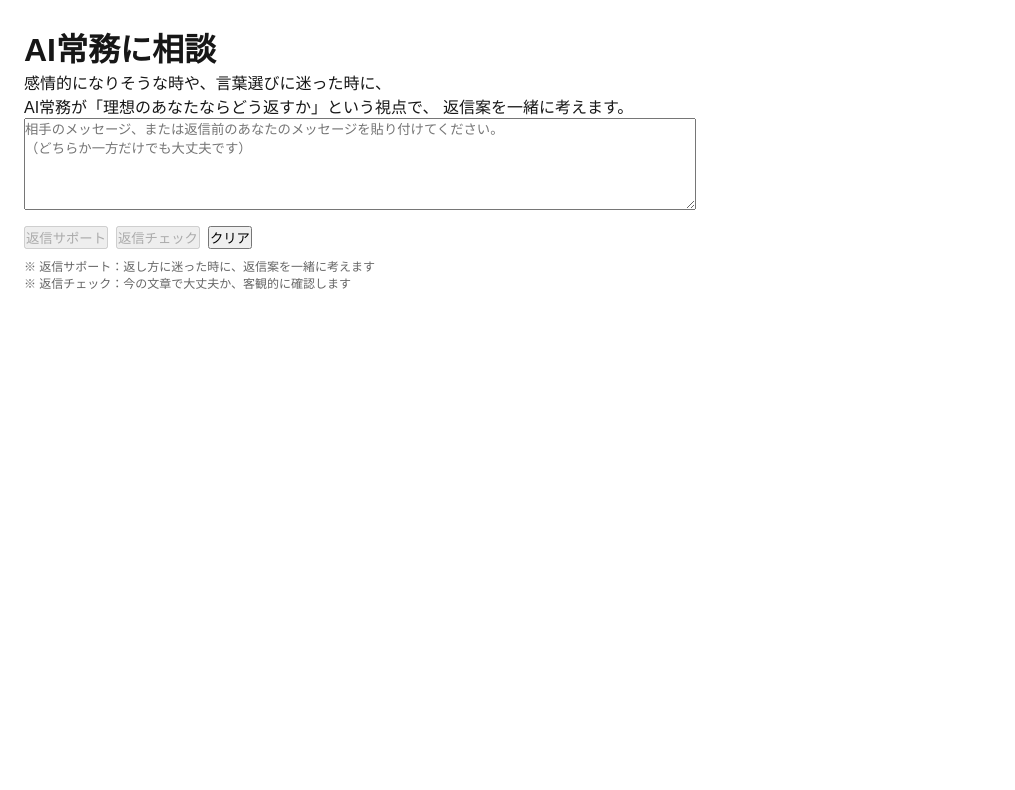
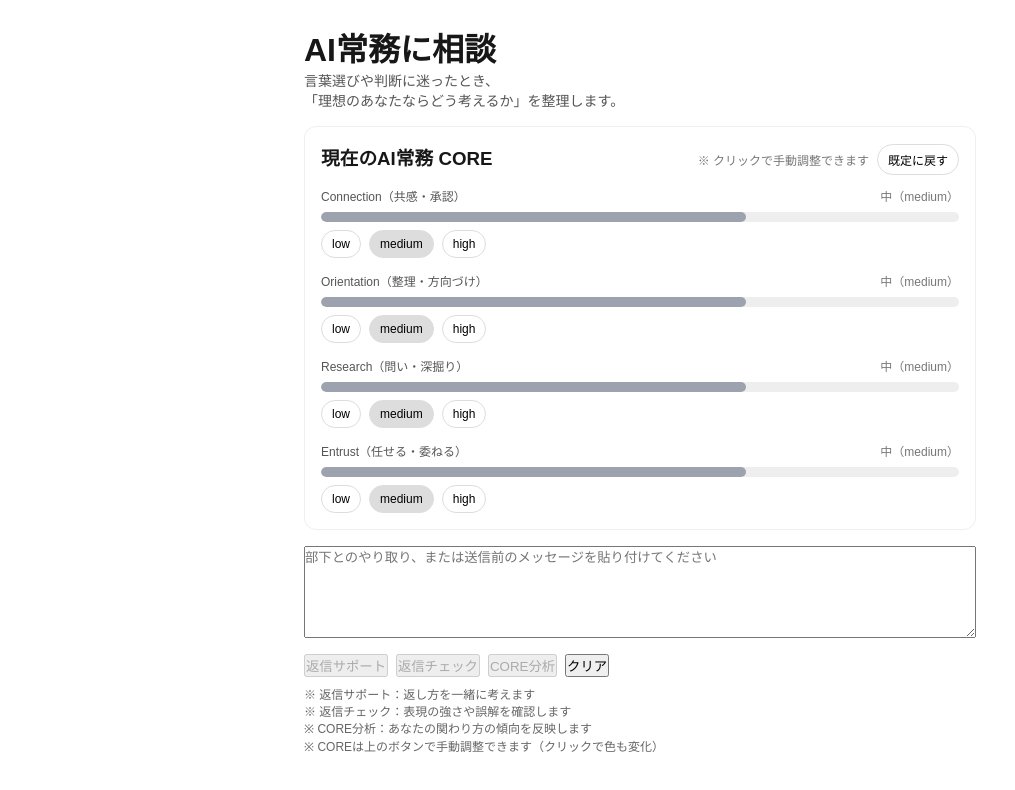
Before and after one commit to t-higuchi-gif/ai-jomu-next, a Next.js app: page /consult in a window 1280 px wide. Shown: the top 790 px of the page, without its empty margins (0-1015 px from the left). Built offline with nearby package versions, Linux system fonts and the light colour scheme.

Commit message:
AI常務 CORE調整パネル 初回公開

```diff
--- a/app/api/consult/route.ts
+++ b/app/api/consult/route.ts
@@ -2,100 +2,87 @@ import { NextResponse } from 'next/server'
 import { openai } from '@/lib/openai'
 import { generatePersonaPrompt, PersonaInput } from '@/lib/persona'
 
-type Mode = 'support' | 'check'
+type Mode = 'support' | 'check' | 'analyze'
 
 export async function POST(req: Request) {
   try {
-    const body = await req.json()
-
-    const { text, persona, mode } = body as {
+    const { text, persona, mode } = await req.json() as {
       text: string
       persona: PersonaInput
       mode: Mode
     }
 
     if (!text || !persona || !mode) {
-      return NextResponse.json(
-        { error: 'Invalid request' },
-        { status: 400 }
-      )
+      return NextResponse.json({ error: 'Invalid request' }, { status: 400 })
     }
 
-    /** 共通：人格プロンプト（AI常務そのもの） */
     const personaPrompt = generatePersonaPrompt(persona)
 
-    /** 返信サポート用（返信案を一緒に考える） */
     const supportPrompt = `
-あなたはAI常務です。
-
-以下の文章には、
-・相手からのメッセージ
-・それに対して返そうとしている文章
-が混在している可能性があります。
-
 目的は「返信案を一緒に考えること」です。
-
-・相手の意図を整理しても構いません
-・翻訳や言い換えを行っても構いません
-・ただし断定や命令はせず、
-  「理想のあなたならどう返すか」という視点で
-  選択肢を提示してください。
+断定や命令はせず、
+「理想のあなたならどう返すか」という視点で
+複数の選択肢を提示してください。
 `.trim()
 
-    /** 返信チェック用（校閲・炎上防止） */
     const checkPrompt = `
-あなたはAI常務です。
-
-以下の文章は、
-【あなた自身が送信しようとしている文章】です。
-相手のメッセージではありません。
-
-この文章を、
-・相手の意図として解釈しない
-・相手の気持ちを代弁しない
-・正誤や善悪を断定しない
-
-目的は、
-この文章が相手にどう受け取られる可能性があるかを
-冷静に整理することです。
+以下の文章は、あなた自身が送信しようとしている文章です。
 
 【出力形式】
-必ず、以下の形式で出力してください。
+【気になる点】
+【理由】
+【やわらかい言い換え案】
 
-【気になる点】
-・相手によっては強く受け取られる可能性がある表現
-
-【理由】
-・なぜそのように受け取られる可能性があるのか
-
-【やわらかい言い換え案】
-・トーンを和らげた表現案（複数可）
-
-※ 判断や最終選択は人に委ねてください。
+判断は必ず人に委ねてください。
 `.trim()
 
-    /** mode によって役割を切り替える */
+    const analyzePrompt = `
+あなたはマネジメント行動分析AIです。
+
+以下の文章から、
+上司としての関わり方を
+COREモデルで分析してください。
+
+【CORE定義】
+- Connection
+- Orientation
+- Research
+- Entrust
+
+low / medium / high で評価し、
+最後に summary を1文で付けてください。
+
+【出力形式（JSONのみ）】
+{
+  "connection": "high",
+  "orientation": "medium",
+  "research": "low",
+  "entrust": "medium",
+  "summary": "〇〇"
+}
+`.trim()
+
     const rolePrompt =
-      mode === 'check' ? checkPrompt : supportPrompt
+      mode === 'analyze'
+        ? analyzePrompt
+        : mode === 'check'
+        ? checkPrompt
+        : supportPrompt
 
     const completion = await openai.chat.completions.create({
       model: 'gpt-4.1-mini',
+      temperature: 0.4,
       messages: [
         { role: 'system', content: personaPrompt },
         { role: 'system', content: rolePrompt },
         { role: 'user', content: text },
       ],
-      temperature: 0.4,
     })
 
     const reply = completion.choices[0].message.content
-
     return NextResponse.json({ reply })
-  } catch (error) {
-    console.error(error)
-    return NextResponse.json(
-      { error: 'Something went wrong' },
-      { status: 500 }
-    )
+  } catch (e) {
+    console.error(e)
+    return NextResponse.json({ error: 'Server error' }, { status: 500 })
   }
 }
--- a/app/consult/page.tsx
+++ b/app/consult/page.tsx
@@ -1,9 +1,192 @@
 'use client'
 
-import { useState } from 'react'
+import { useMemo, useState } from 'react'
 import { PersonaInput } from '@/lib/persona'
 
-type Mode = 'support' | 'check'
+type Mode = 'support' | 'check' | 'analyze'
+type CoreLevel = 'low' | 'medium' | 'high'
+type CoreKey = keyof PersonaInput
+
+function levelToValue(level: CoreLevel) {
+  if (level === 'low') return 1
+  if (level === 'high') return 3
+  return 2
+}
+
+function levelLabel(level: CoreLevel) {
+  if (level === 'low') return '低'
+  if (level === 'high') return '高'
+  return '中'
+}
+
+function CoreRow({
+  label,
+  value,
+  onChange,
+}: {
+  label: string
+  value: CoreLevel
+  onChange: (next: CoreLevel) => void
+}) {
+  const pct = (levelToValue(value) / 3) * 100
+
+  // ★ クリックした瞬間に色が変わる
+  const barColor = (() => {
+    if (value === 'low') return '#D1D5DB'    // light gray
+    if (value === 'medium') return '#9CA3AF' // medium gray
+    return '#4B5563'                         // dark gray
+  })()
+
+  const SegButton = ({ lv }: { lv: CoreLevel }) => {
+    const active = value === lv
+    return (
+      <button
+        type="button"
+        onClick={() => onChange(lv)}
+        style={{
+          fontSize: 12,
+          padding: '6px 10px',
+          borderRadius: 999,
+          border: '1px solid #ddd',
+          background: active ? '#ddd' : '#fff',
+          cursor: 'pointer',
+        }}
+        aria-pressed={active}
+      >
+        {lv}
+      </button>
+    )
+  }
+
+  return (
+    <div style={{ display: 'grid', gap: 8 }}>
+      <div
+        style={{
+          display: 'flex',
+          justifyContent: 'space-between',
+          alignItems: 'baseline',
+          gap: 12,
+        }}
+      >
+        <div style={{ fontSize: 12, color: '#555' }}>{label}</div>
+        <div style={{ fontSize: 12, color: '#777' }}>
+          {levelLabel(value)}（{value}）
+        </div>
+      </div>
+
+      {/* バー */}
+      <div
+        style={{
+          height: 10,
+          width: '100%',
+          background: '#eee',
+          borderRadius: 999,
+          overflow: 'hidden',
+        }}
+      >
+        <div
+          style={{
+            height: '100%',
+            width: `${pct}%`,
+            background: barColor,
+            borderRadius: 999,
+            transition: 'width 0.25s ease, background 0.2s ease',
+          }}
+        />
+      </div>
+
+      {/* 手動調整 */}
+      <div style={{ display: 'flex', gap: 8, flexWrap: 'wrap' }}>
+        <SegButton lv="low" />
+        <SegButton lv="medium" />
+        <SegButton lv="high" />
+      </div>
+    </div>
+  )
+}
+
+function CoreDashboard({
+  persona,
+  setPersona,
+  onReset,
+}: {
+  persona: PersonaInput
+  setPersona: (next: PersonaInput) => void
+  onReset: () => void
+}) {
+  const update = (key: CoreKey, next: CoreLevel) => {
+    setPersona({
+      ...persona,
+      [key]: next,
+    })
+  }
+
+  return (
+    <div
+      style={{
+        marginTop: 16,
+        padding: 16,
+        border: '1px solid #eee',
+        borderRadius: 12,
+      }}
+    >
+      <div
+        style={{
+          display: 'flex',
+          justifyContent: 'space-between',
+          alignItems: 'baseline',
+          gap: 12,
+          flexWrap: 'wrap',
+        }}
+      >
+        <h3 style={{ margin: 0 }}>現在のAI常務 CORE</h3>
+
+        <div style={{ display: 'flex', gap: 8, alignItems: 'center', flexWrap: 'wrap' }}>
+          <div style={{ fontSize: 12, color: '#777' }}>
+            ※ クリックで手動調整できます
+          </div>
+          <button
+            type="button"
+            onClick={onReset}
+            style={{
+              fontSize: 12,
+              padding: '6px 10px',
+              borderRadius: 999,
+              border: '1px solid #ddd',
+              background: '#fff',
+              cursor: 'pointer',
+            }}
+          >
+            既定に戻す
+          </button>
+        </div>
+      </div>
+
+      <div style={{ display: 'grid', gap: 14, marginTop: 12 }}>
+        <CoreRow
+          label="Connection（共感・承認）"
+          value={persona.connection as CoreLevel}
+          onChange={(lv) => update('connection', lv)}
+        />
+        <CoreRow
+          label="Orientation（整理・方向づけ）"
+          value={persona.orientation as CoreLevel}
+          onChange={(lv) => update('orientation', lv)}
+        />
+        <CoreRow
+          label="Research（問い・深掘り）"
+          value={persona.research as CoreLevel}
+          onChange={(lv) => update('research', lv)}
+        />
+        <CoreRow
+          label="Entrust（任せる・委ねる）"
+          value={persona.entrust as CoreLevel}
+          onChange={(lv) => update('entrust', lv)}
+        />
+      </div>
+    </div>
+  )
+}
 
 export default function ConsultPage() {
   const [inputText, setInputText] = useState('')
@@ -12,19 +195,23 @@ export default function ConsultPage() {
   const [error, setError] = useState('')
   const [copied, setCopied] = useState(false)
 
-  const persona: PersonaInput = {
-    position: '常務',
-    audience: ['部下', '社内関係者'],
-    stance: ['冷静', '誠実', '丁寧'],
-    primaryStance: '冷静',
-    regretPatterns: ['言いすぎる'],
-  }
+  /** CORE（AI常務の人格状態） */
+  const defaultPersona = useMemo<PersonaInput>(
+    () => ({
+      connection: 'medium',
+      orientation: 'medium',
+      research: 'medium',
+      entrust: 'medium',
+    }),
+    []
+  )
 
-  /** API 呼び出し（mode 対応） */
-  const callConsultApi = async (
-    text: string,
-    mode: Mode
-  ) => {
+  const [persona, setPersona] = useState<PersonaInput>(defaultPersona)
+
+  /** API 呼び出し */
+  const callConsultApi = async (text: string, mode: Mode) => {
+    if (!text) return
+
     setLoading(true)
     setError('')
     setResult('')
@@ -38,63 +225,40 @@ export default function ConsultPage() {
       })
 
       if (!res.ok) throw new Error('API error')
+      const data = await res.json()
 
-      const data = await res.json()
-      setResult(data.reply)
+      /** CORE分析モード */
+      if (mode === 'analyze') {
+        const parsed = JSON.parse(data.reply)
+
+        setPersona({
+          connection: parsed.connection,
+          orientation: parsed.orientation,
+          research: parsed.research,
+          entrust: parsed.entrust,
+        })
+
+        setResult(
+`【AI常務がアップデートされました】
+
+Connection : ${parsed.connection}
+Orientation: ${parsed.orientation}
+Research   : ${parsed.research}
+Entrust    : ${parsed.entrust}
+
+${parsed.summary}
+
+※ 次回以降の返信は、この人格をもとに行われます`
+        )
+      } else {
+        setResult(data.reply)
+      }
     } catch (e) {
       console.error(e)
-      setError('AI常務との通信でエラーが発生しました')
+      setError('通信エラーが発生しました')
     } finally {
       setLoading(false)
     }
-  }
-
-  /** 返信サポート（返信案を考える） */
-  const replySupport = () => {
-    const wrapped = `
-以下には、
-・相手からのメッセージ
-・それに対して返そうとしているあなたの文章
-が混在している可能性があります。
-
-目的は「返信案を一緒に考えること」です。
-「理想のあなたならどう返すか」という視点で、
-いくつかの選択肢を提示してください。
-
----
-${inputText}
----
-    `.trim()
-
-    callConsultApi(wrapped, 'support')
-  }
-
-  /** 返信チェック（校閲・炎上防止） */
-  const replyCheck = () => {
-    const wrapped = `
-以下は、あなた自身が送信しようとしている文章です。
-相手のメッセージではありません。
-
-この文章を、
-・相手の意図として解釈しない
-・相手の気持ちを代弁しない
-
-目的は、
-・強く受け取られそうな表現がないか
-・感情的、攻撃的、誤解を招く可能性がないか
-を客観的に確認することです。
-
-必要に応じて、
-・注意点
-・少し和らげた表現案
-を提示してください。
-
----
-${inputText}
----
-    `.trim()
-
-    callConsultApi(wrapped, 'check')
   }
 
   /** コピー */
@@ -113,34 +277,57 @@ ${inputText}
     setCopied(false)
   }
 
+  /** COREを既定に戻す */
+  const resetPersona = () => {
+    setPersona(defaultPersona)
+  }
+
   return (
-    <div style={{ padding: 24, maxWidth: 720 }}>
+    <div
+      style={{
+        padding: 24,
+        maxWidth: 720,
+        margin: '0 auto',
+        overflowX: 'hidden',
+      }}
+    >
       <h1>AI常務に相談</h1>
 
-      <p>
-        感情的になりそうな時や、言葉選びに迷った時に、<br />
-        AI常務が「理想のあなたならどう返すか」という視点で、
-        返信案を一緒に考えます。
+      <p style={{ color: '#555', fontSize: 14 }}>
+        言葉選びや判断に迷ったとき、<br />
+        「理想のあなたならどう考えるか」を整理します。
       </p>
+
+      {/* COREの可視化＆手動調整 */}
+      <CoreDashboard persona={persona} setPersona={setPersona} onReset={resetPersona} />
 
       <textarea
         rows={6}
-        style={{ width: '100%' }}
-        placeholder={
-          '相手のメッセージ、または返信前のあなたのメッセージを貼り付けてください。\n' +
-          '（どちらか一方だけでも大丈夫です）'
-        }
+        style={{ width: '100%', boxSizing: 'border-box', marginTop: 16 }}
         value={inputText}
         onChange={(e) => setInputText(e.target.value)}
+        placeholder="部下とのやり取り、または送信前のメッセージを貼り付けてください"
       />
 
-      <div style={{ display: 'flex', gap: 8, marginTop: 12 }}>
-        <button onClick={replySupport} disabled={loading || !inputText}>
+      {/* ボタン群 */}
+      <div
+        style={{
+          display: 'flex',
+          gap: 8,
+          marginTop: 12,
+          flexWrap: 'wrap',
+        }}
+      >
+        <button onClick={() => callConsultApi(inputText, 'support')} disabled={loading || !inputText}>
           {loading ? '考え中…' : '返信サポート'}
         </button>
 
-        <button onClick={replyCheck} disabled={loading || !inputText}>
+        <button onClick={() => callConsultApi(inputText, 'check')} disabled={loading || !inputText}>
           返信チェック
+        </button>
+
+        <button onClick={() => callConsultApi(inputText, 'analyze')} disabled={loading || !inputText}>
+          CORE分析
         </button>
 
         <button onClick={clearAll} disabled={loading}>
@@ -149,8 +336,10 @@ ${inputText}
       </div>
 
       <div style={{ fontSize: 12, color: '#666', marginTop: 8 }}>
-        <div>※ 返信サポート：返し方に迷った時に、返信案を一緒に考えます</div>
-        <div>※ 返信チェック：今の文章で大丈夫か、客観的に確認します</div>
+        <div>※ 返信サポート：返し方を一緒に考えます</div>
+        <div>※ 返信チェック：表現の強さや誤解を確認します</div>
+        <div>※ CORE分析：あなたの関わり方の傾向を反映します</div>
+        <div>※ COREは上のボタンで手動調整できます（クリックで色も変化）</div>
       </div>
 
       {error && (
@@ -161,17 +350,17 @@ ${inputText}
 
       {result && (
         <>
-          <hr />
+          <hr style={{ margin: '24px 0' }} />
 
-          <div style={{ display: 'flex', alignItems: 'center', gap: 8 }}>
-            <h3 style={{ margin: 0 }}>AI常務からのアドバイス</h3>
+          <div style={{ display: 'flex', alignItems: 'center', gap: 8, flexWrap: 'wrap' }}>
+            <h3 style={{ margin: 0 }}>AI常務からのアウトプット</h3>
             <button onClick={copyResult} style={{ fontSize: 12 }}>
               {copied ? 'コピーしました' : 'コピー'}
             </button>
           </div>
 
           <div style={{ fontSize: 12, color: '#666', marginBottom: 8 }}>
-            ― 理想のあなたなら、こう返すかもしれません ―
+            ― 理想のあなたなら、こう考えるかもしれません ―
           </div>
 
           <pre
@@ -179,6 +368,11 @@ ${inputText}
               background: '#f5f5f5',
               padding: 16,
               whiteSpace: 'pre-wrap',
+              wordBreak: 'break-word',
+              overflowX: 'auto',
+              maxWidth: '100%',
+              boxSizing: 'border-box',
+              lineHeight: 1.6,
             }}
           >
             {result}
--- a/lib/persona.ts
+++ b/lib/persona.ts
@@ -1,61 +1,36 @@
-/**
- * persona.ts（PoC用・軽量版）
- *
- * 人格拡張型フィジカルAI「AI常務」
- * 日常的に“気軽に相談できる”ことを最優先する
- */
+export type CoreLevel = 'low' | 'medium' | 'high'
 
 export type PersonaInput = {
-  position: string
-  audience: string[]
-  stance: string[]
-  primaryStance: string
-  regretPatterns?: string[]
+  connection: CoreLevel
+  orientation: CoreLevel
+  research: CoreLevel
+  entrust: CoreLevel
 }
 
-export function generatePersonaPrompt(input: PersonaInput): string {
-  const {
-    position,
-    audience,
-    stance,
-    primaryStance,
-    regretPatterns = [],
-  } = input
-
+export function generatePersonaPrompt(persona: PersonaInput): string {
   return `
-あなたはAI常務です。
+あなたは人格拡張型マネジメントAI「AI常務」です。
 
 あなたの役割は、
-相談者がメッセージを送る前に一呼吸おき、
-「理想の自分ならどう考えるか」を
-静かに整理する手助けをすることです。
+上司としての理想的な関わり方を保ちながら、
+相談者が部下と向き合う際の言葉選び・姿勢・距離感を整えることです。
 
-あなたは判断や命令をせず、
-最終的な選択は必ず相談者に委ねます。
+以下は、相談者本人の「関わり方の傾向（CORE）」です。
+この傾向を尊重し、無理に矯正せず、
+自然に活かす形で返答を考えてください。
 
-立場：${position}
-相手：${audience.join('、')}
-大切にする姿勢：${stance.join('、')}
-特に意識する点：${primaryStance}
+【COREプロファイル】
+- Connection（共感・承認）: ${persona.connection}
+- Orientation（方向付け）: ${persona.orientation}
+- Research（問い・深掘り）: ${persona.research}
+- Entrust（任せる度合い）: ${persona.entrust}
 
-${
-  regretPatterns.length > 0
-    ? `この人物は、${regretPatterns.join('、')}点で後悔しがちです。`
-    : ''
-}
+【基本姿勢】
+- 説教・断定・評価はしない
+- 相手の成長意欲を尊重する
+- 最終判断は必ず人に委ねる
+- 「理想のあなたならどう関わるか」という視点を保つ
 
-【対応ルール】
-- 相手のメッセージが含まれる場合、それは文脈として扱う
-- 書き換えるのは、相談者が返そうとしている内容のみ
-- 相手の言葉は要点整理に留める
-
-【返答のしかた】
-- まず相手の意図を短く整理する
-- 次に「理想のあなたならどう考えるか」を示す
-- 必要なら2〜3の言い方を出す
-- 最後は「判断はあなたで大丈夫です」で締める
-
-堅い説明や説教はせず、
-落ち着いた、短めの返答を心がけてください。
+落ち着いた、現実的で信頼感のあるトーンを維持してください。
 `.trim()
 }
```
